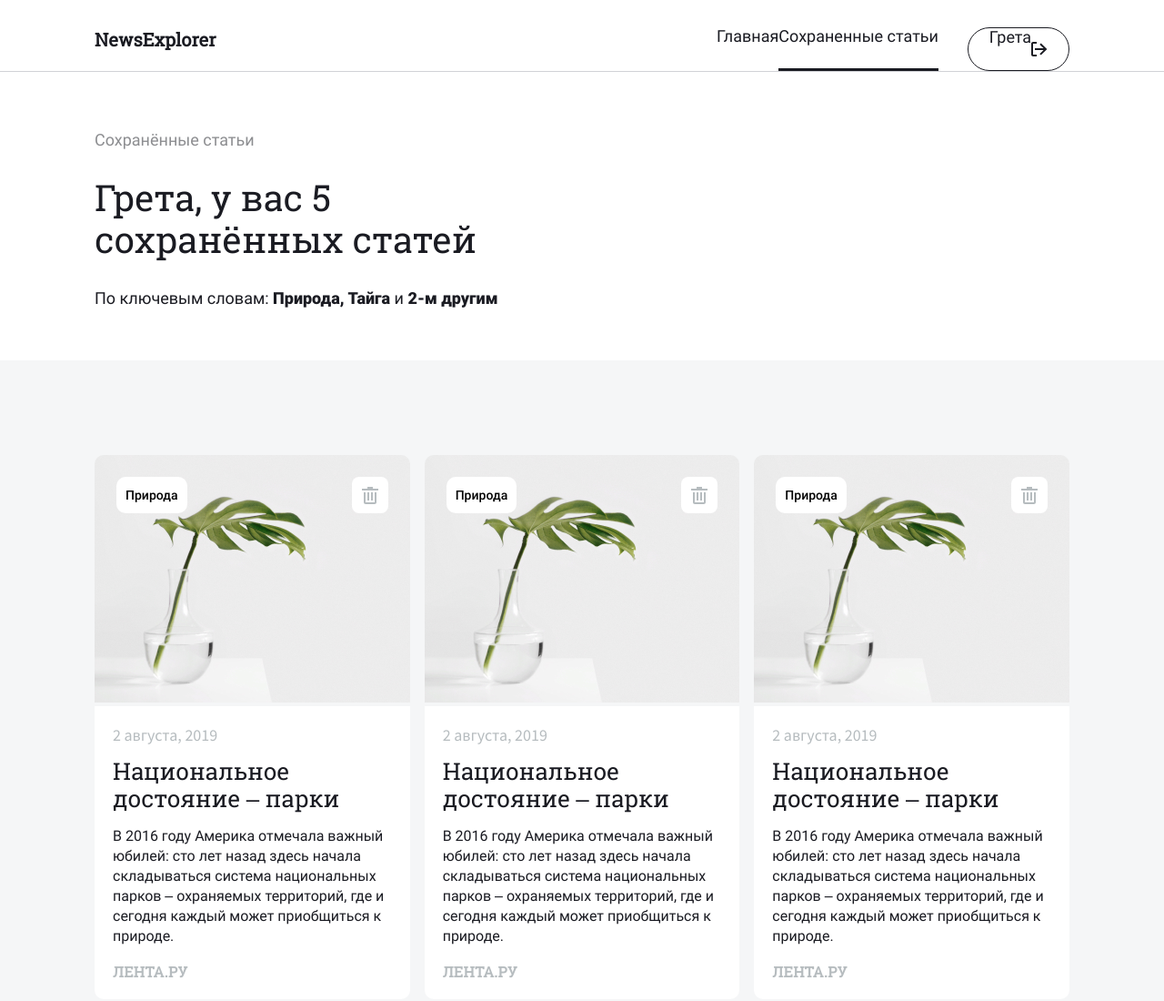
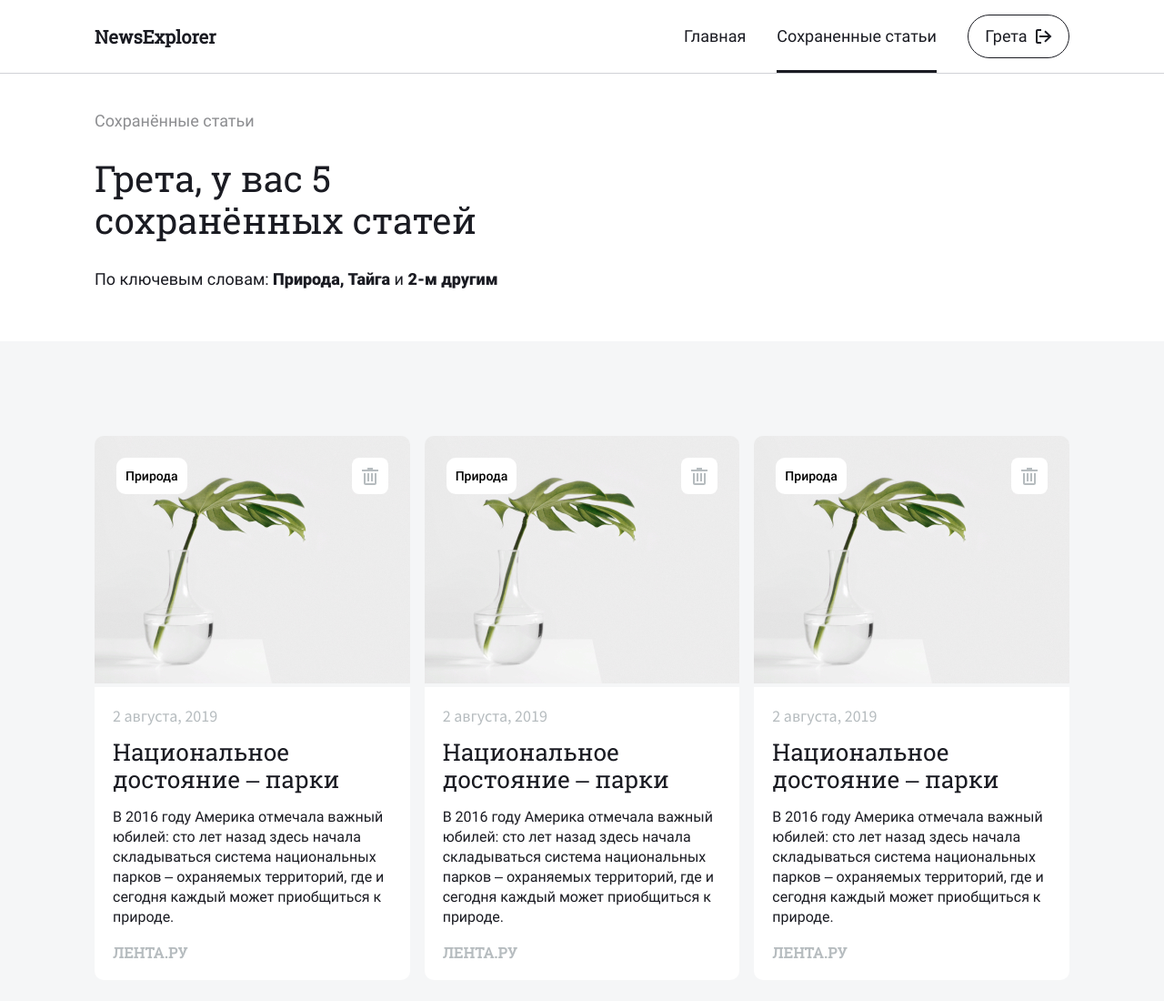
Before and after one commit to AliaksandraI/news-explorer-frontend, a React app: page /saved-news in a window 1280 px wide. Shown: the top 1100 px of the page at 91% size. Built offline with nearby package versions, Linux system fonts and the light colour scheme.

Commit message:
header is done

```diff
--- a/src/components/Header/Header.css
+++ b/src/components/Header/Header.css
@@ -1,9 +1,9 @@
 .header {
     max-width: 1440px;
+    min-height: 80px;
     display: flex;
     justify-content: space-between;
     border-bottom:solid 1px #D1D2D6;
-    margin: 30px 0 23px;
 }
 
 
@@ -18,11 +18,9 @@
     font-weight: bold;
     font-size: 20px;
     line-height: 24px;
+    margin-left: 104px;
+    color: #FFFFFF;
     align-self: center;
-    margin-left: 104px;
-    margin-top:-23px;
-    align-self: center;
-    color: #FFFFFF;
 }
 
 .header__name_dark {
@@ -31,9 +29,7 @@
     font-weight: bold;
     font-size: 20px;
     line-height: 24px;
-    align-self: center;
     margin-left: 104px;
-    margin-top:-23px;
     align-self: center;
     color: #1A1B22;
 }
@@ -50,9 +46,11 @@
     font-style: normal;
     font-weight: normal;
     font-size: 18px;
-    align-self: center;
     color: #FFFFFF;
-    height: 100%
+    height: 100%;
+    margin-right: 34px;
+    display: flex;
+    align-items: center;
 }
 
 .header__text_active{
@@ -69,9 +67,12 @@
     font-style: normal;
     font-weight: normal;
     font-size: 18px;
-    align-self: center;
     color: #1A1B22;
-    height: 100%
+    height: 100%;
+    margin-right: 34px;
+    display: flex;
+    align-items: center;
+
 }
 
 .header__text_dark :first-of-type{
@@ -105,8 +106,8 @@
     width: 112px;
     height: 48px;
     background: #FFFFFF;
-    margin-left: 32px;
     padding:0;
+
 }
 
 .header__button-text{
@@ -119,6 +120,10 @@
     margin: 0;
 }
 
+.header__button-text_dark{
+    color:#1A1B22;
+    margin-right: 9px;
+}
 
 
 /*
--- a/src/components/Header/Header.js
+++ b/src/components/Header/Header.js
@@ -21,7 +21,7 @@ function Header (props) {
                     <p className="header__button-text">Авторизоваться</p>
                 </button>
                 <button className={props.isHeaderForMain ? "header_hidden" : "header__button_dark"}>
-                    <Link to="/" exact className="header__text header__text_dark">
+                    <Link to="/" exact className="header__button-text header__button-text_dark">
                         Грета
                      </Link>
                     <img src={logoutPath} className="header__logo" alt="кнопка вылогиниться"/>
--- a/src/components/NewsCardList/NewsCardList.css
+++ b/src/components/NewsCardList/NewsCardList.css
@@ -6,7 +6,7 @@
     font-size: 40px;
     line-height: 46px;
     color: #1A1B22;
-    margin: 80px auto 64px 104px;
+
 }
 
 .cards__wrapper{
```
